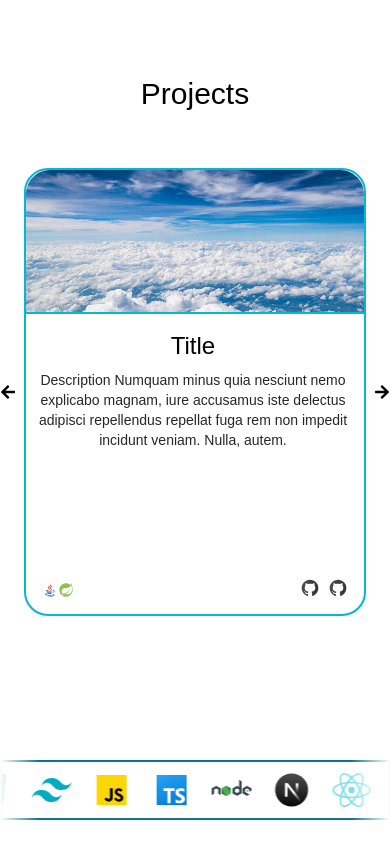
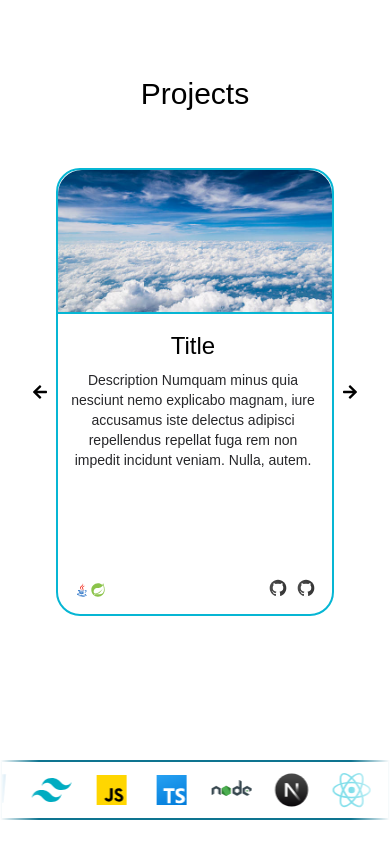
Before and after one commit to viniciusleonel/vinicius-leonel, a Next.js app: page / in a window 390 px wide. Shown: the part 880-1724 px from the top of the page. Built offline with nearby package versions, Linux system fonts and the light colour scheme; a web font is replaced by a local one.

Commit message:
ajustando tamanho projectCard em mobile

```diff
--- a/src/app/components/Projects/projectList.tsx
+++ b/src/app/components/Projects/projectList.tsx
@@ -37,7 +37,7 @@ export function ProjectList() {
     return (
         <div className=" h-svh flex flex-col justify-center items-center">
             <h2 className="-mt-20 pb-14 text-3xl">Projects</h2>
-            <div className="flex overflow-hidden  w-full xs:w-2/3 gap-2 justify-center">
+            <div className="flex overflow-hidden w-full px-8 xs:mx-0 xs:w-2/3 gap-2 justify-center">
                 <button onClick={prevProject}><FaArrowLeft /></button>
                 {projects.map((project, index) => (
                     <ul key={index} style={{ display: index === currentIndex ? 'block' : 'none' }}>
--- a/tailwind.config.ts
+++ b/tailwind.config.ts
@@ -8,7 +8,7 @@ const config: Config = {
   ],
   theme: {
     screens: {
-      'xxs': '360px',
+      'xxs': '340px',
       'xs': '449px',
 
       'sm': '576px',
```
